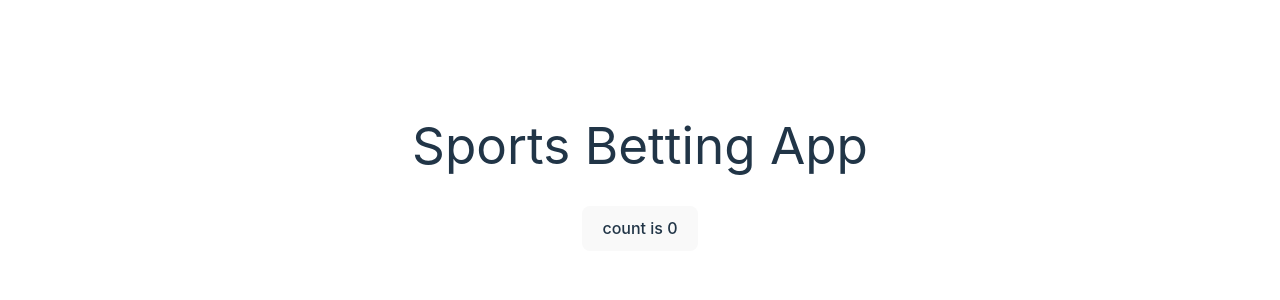
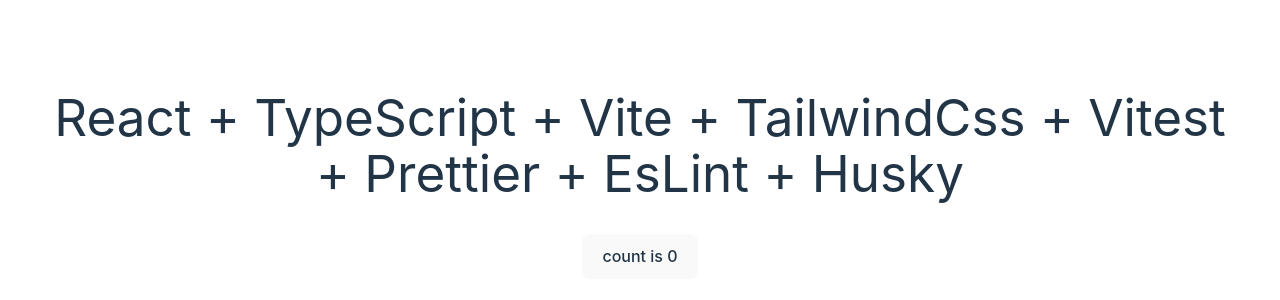
Before and after one commit to aceorb/react_typeScript_vite_tailwindcss_vitest_prettier_esLint_husky, a React (Vite) app: page / in a window 1280 px wide. Shown: the part 200-500 px from the top of the page. Built offline with nearby package versions, Linux system fonts and the light colour scheme.

Commit message:
chore: updated Title

```diff
--- a/index.html
+++ b/index.html
@@ -4,7 +4,7 @@
     <meta charset="UTF-8" />
     <link rel="icon" type="image/svg+xml" href="/vite.svg" />
     <meta name="viewport" content="width=device-width, initial-scale=1.0" />
-    <title>Sports Betting</title>
+    <title>React + TypeScript + Vite + TailwindCss + Vitest + Prettier + EsLint + Husky</title>
   </head>
   <body>
     <div id="root"></div>
--- a/src/App.tsx
+++ b/src/App.tsx
@@ -7,7 +7,7 @@ function App() {
   return (
     <>
       <h1 className="text-3xl font-bold underline">
-        Sports Betting App
+        React + TypeScript + Vite + TailwindCss + Vitest + Prettier + EsLint + Husky
       </h1>
       <div className="card">
         <button onClick={() => setCount((count) => count + 1)}>
```
